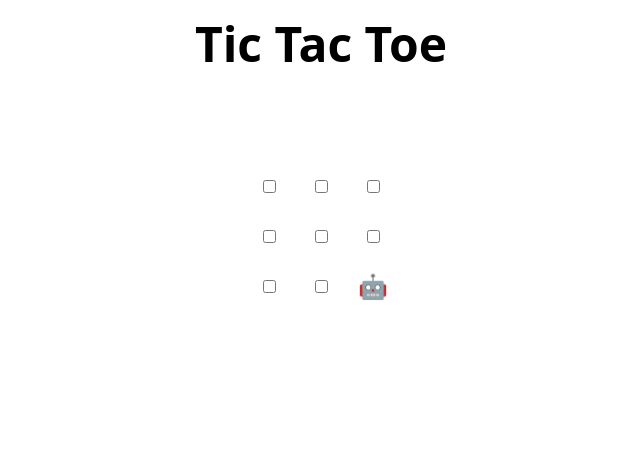
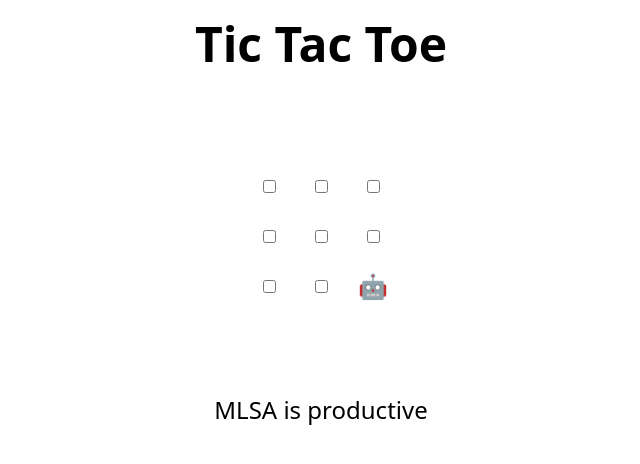
Before and after one commit to Sriya003/MLSApull, a plain HTML site: page index.html in a window 1280 px wide. Shown: the whole page, without its empty margins (319-959 px from the left). Drawn offline with Linux system fonts and the light colour scheme.

Commit message:
Update index.html
Sriya Smidha

```diff
--- a/index.html
+++ b/index.html
@@ -47,6 +47,7 @@
   </tr>
 </table>
 
+<p>MLSA is productive</p>
 <h2 hidden>Game over, refresh to play again 🧑‍💻 🤖!</h2>
 
 <script>
```
